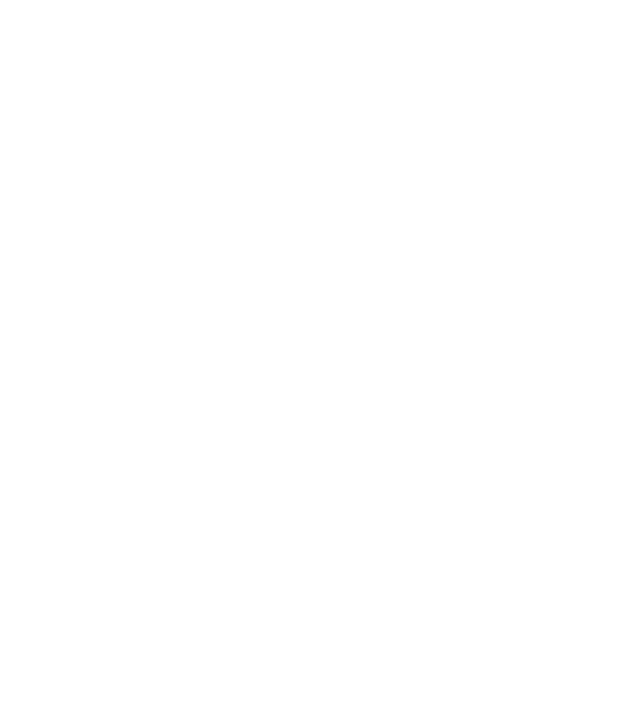
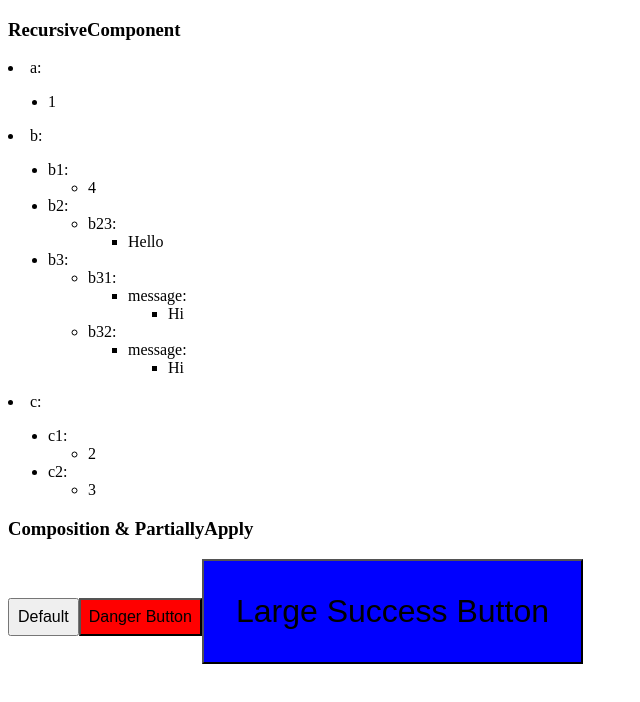
Before and after one commit to Hossein-i/react-design-patterns, a React (Create React App) app: page / in a window 1280 px wide. Shown: the top 702 px of the page, without its empty margins (0-640 px from the left). Built offline with nearby package versions, Linux system fonts and the light colour scheme.

Commit message:
functional-programming - RecursiveComponent, Composition, PartiallyApply

```diff
--- a/src/App.js
+++ b/src/App.js
@@ -1,8 +1,37 @@
+import RecursiveComponent from "./components/RecursiveComponent";
+import Button, { DangerButton, LargeSuccessButton } from "./components/Button";
 
+const nestedObject = {
+  a: 1,
+  b: {
+    b1: 4,
+    b2: {
+      b23: "Hello",
+    },
+    b3: {
+      b31: {
+        message: "Hi",
+      },
+      b32: {
+        message: "Hi",
+      },
+    },
+  },
+  c: {
+    c1: 2,
+    c2: 3,
+  },
+};
 
 function App() {
   return (
     <>
+      <h3>RecursiveComponent</h3>
+      <RecursiveComponent data={nestedObject} />
+      <h3>Composition & PartiallyApply</h3>
+      <Button text="Default" />
+      <DangerButton text="Danger Button" />
+      <LargeSuccessButton text="Large Success Button" />
     </>
   );
 }
--- /dev/null
+++ b/src/components/Button.js
@@ -0,0 +1,35 @@
+import partiallyApply from "./partiallyApply";
+
+const Button = ({ size, color, text, ...props }) => {
+  return (
+    <button
+      style={{
+        padding: size === "large" ? "2rem" : "0.5rem",
+        fontSize: size === "large" ? "2rem" : "1rem",
+        backgroundColor: color,
+      }}
+      {...props}
+    >
+      {text}
+    </button>
+  );
+};
+
+export default Button;
+
+// Composition
+// export const DangerButton = (props) => {
+//   return <Button {...props} color="red" />;
+// };
+
+// export const LargeSuccessButton = (props) => {
+//   return <Button {...props} size="large" color="blue" />;
+// };
+
+// PartiallyApply
+export const DangerButton = partiallyApply(Button, { color: "red" });
+
+export const LargeSuccessButton = partiallyApply(Button, {
+  size: "large",
+  color: "blue",
+});
--- /dev/null
+++ b/src/components/RecursiveComponent.js
@@ -0,0 +1,24 @@
+const isObject = (x) => typeof x === "object" && x !== null;
+
+const RecursiveComponent = ({ data }) => {
+  if (!isObject(data)) {
+    return <li>{data}</li>;
+  }
+
+  const pairs = Object.entries(data);
+
+  return (
+    <>
+      {pairs.map(([key, value]) => (
+        <li key={key}>
+          {key}:
+          <ul>
+            <RecursiveComponent data={value} />
+          </ul>
+        </li>
+      ))}
+    </>
+  );
+};
+
+export default RecursiveComponent;
--- /dev/null
+++ b/src/components/partiallyApply.js
@@ -0,0 +1,7 @@
+const partiallyApply = (Component, partialProps) => {
+  return (props) => {
+    return <Component {...props} {...partialProps} />;
+  };
+};
+
+export default partiallyApply;
```
